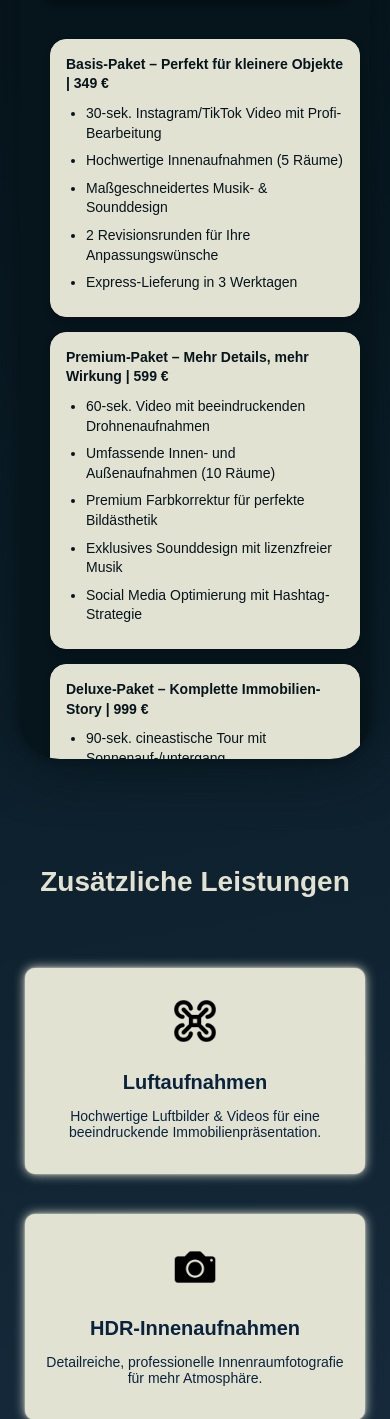
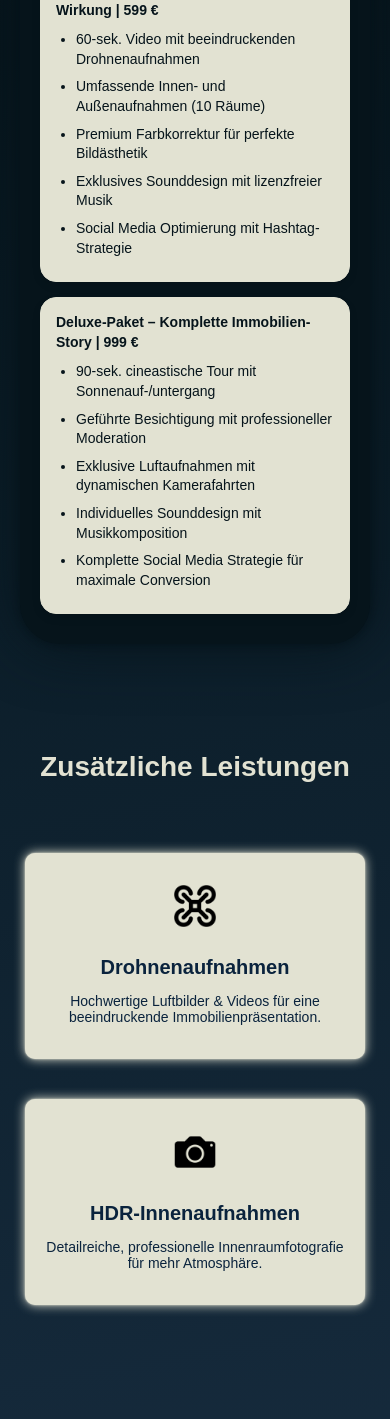
Before and after one commit to ERIK99active/erikbartho.de, a PHP site: page / in a window 390 px wide. Shown: the part 2091-3510 px from the top of the page. Run offline with PHP 8.4, Linux system fonts and the light colour scheme.

Commit message:
update display flex

```diff
--- a/index.html
+++ b/index.html
@@ -146,7 +146,7 @@
     <div class="services-container">
         <div class="service-box">
             <img src="icons/drone_icon_1.png" alt="Drohnenfotografie">
-            <h3>Luftaufnahmen</h3>
+            <h3>Drohnenaufnahmen</h3>
             <p>Hochwertige Luftbilder & Videos für eine beeindruckende Immobilienpräsentation.</p>
         </div>
         <div class="service-box">
--- a/styles.css
+++ b/styles.css
@@ -1235,7 +1235,8 @@ footer {
     }
 
     .service-card {
-        /*border: 5px solid red;*/
+        width: 100%;
+        margin: 20px 0;
     }
 
     .service-card-front {
@@ -1254,55 +1255,47 @@ footer {
     }
 
     .service-card-back {
-        width: auto;
-    }
-
-    .back-container, .price-columns {
-        gap: 10px;
+        width: 100%;
+        height: auto;
+        transform: none !important;
     }
 
     .back-container {
         display: flex;
-        flex-direction: row;
-        gap: 10px;
+        flex-direction: column;
         width: 100%;
-        height: 100%;
-        align-items: stretch;
-        justify-content: space-between;
-        padding: 0;
+        height: auto;
+        padding: 20px;
         box-sizing: border-box;
-        overflow: hidden;
-        padding: 15px;
-    }
-
-    video.back-video {
+        gap: 20px;
+    }
+
+    .back-container video {
+        width: 100%;
         height: auto;
-        max-height: 90%;
-        max-width: 50%;
+        aspect-ratio: 16/9;
         object-fit: cover;
     }
 
     .price-columns {
-        width: 45%;
-        max-width: 500px;
-        overflow-y: auto;
-        overflow-x: hidden;
+        width: 100%;
+        display: flex;
+        flex-direction: column;
+        gap: 20px;
+        height: auto;
+        overflow: visible;
+    }
+
+    .price-columns div {
+        width: 100%;
+        box-sizing: border-box;
     }
 
     .front-wrapper {
         padding: 20px;
     }
-    .service-card-inner {
-        height: 700px;
-    }
-    .price-columns {
-        max-height: 690px;
-    }
-    .price-columns {
-        border-top-left-radius: 15px;
-        border-bottom-left-radius: 15px;
-    }
-}
+}
+
 @media (min-width:900px) {
     .front-wrapper {
         display: contents;
```
